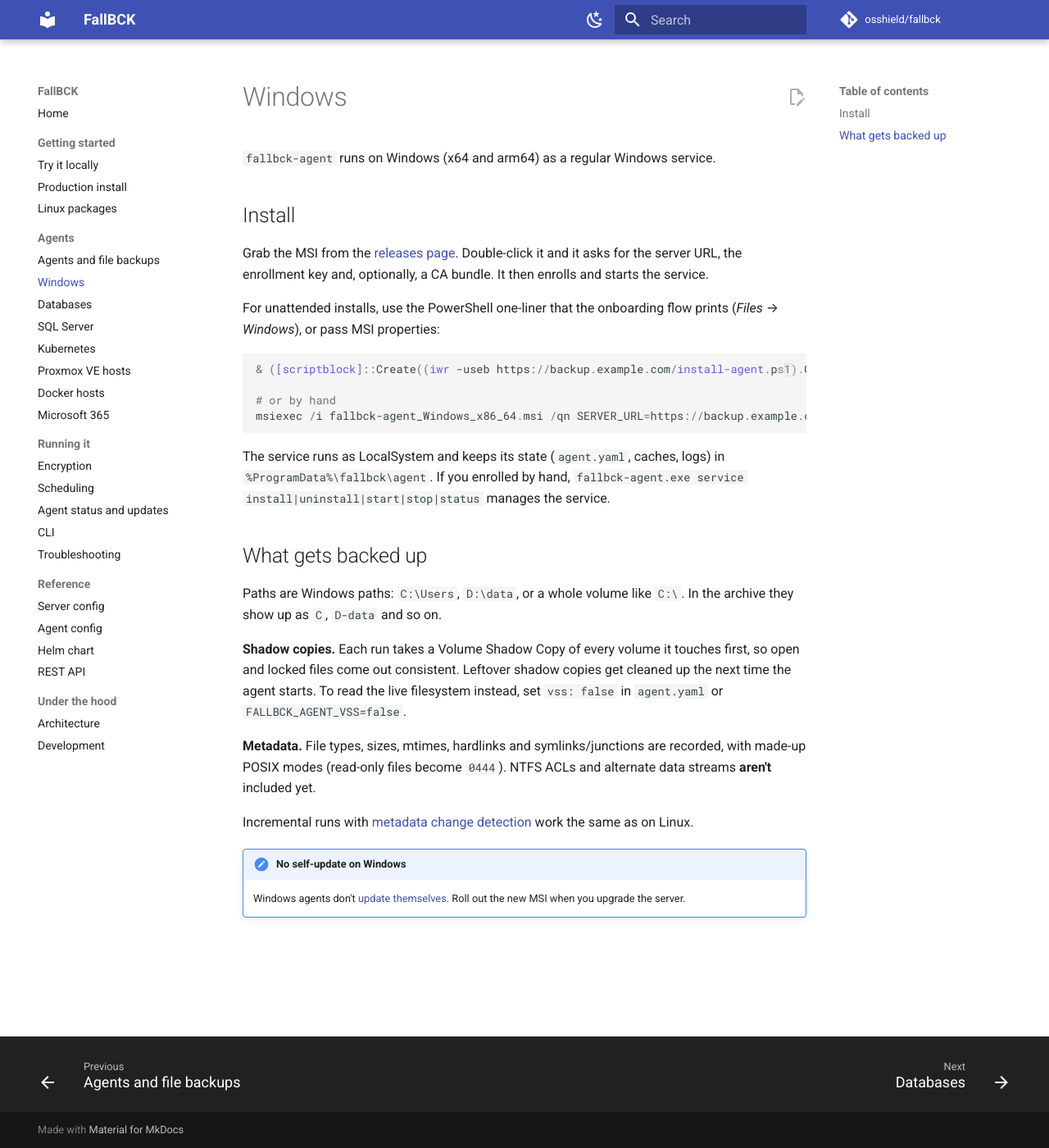
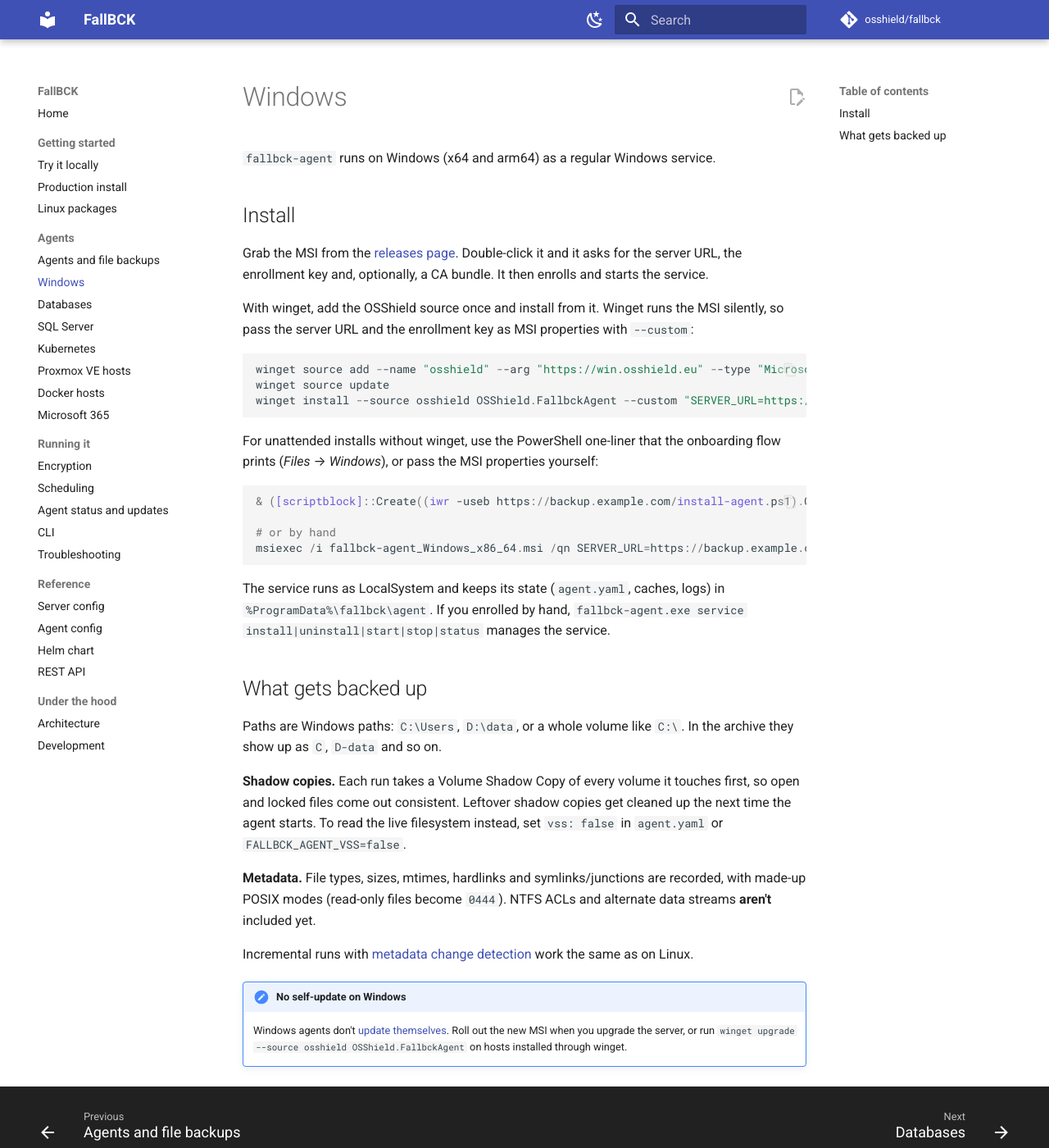
Before and after one commit to OSShield/fallbck, an MkDocs documentation site: the page built from docs/agents/windows.md, in a window 1280 px wide and 1400 px high. Shown: the whole window at 82% size. Built offline with MkDocs 1.6.1 and Material for MkDocs 9.7.7, drawn with Linux system fonts in a browser that asks for light colours; comment, search, counter and statistics services are not loaded.

Commit message:
Update to osshield package repository, add winget repo

````diff
--- a/.goreleaser.yml
+++ b/.goreleaser.yml
@@ -267,7 +267,7 @@ nfpms:
       fields:
         Bugs: https://github.com/osshield/fallbck/issues
 
-# Images for oci.fi/fallbck/*, built from the binaries above (the Dockerfiles only copy
+# Images for cr.osshield.eu/fallbck/*, built from the binaries above (the Dockerfiles only copy
 # $TARGETPLATFORM/<binary>). Like the package uploads, they only run from a local
 # release (GitHub Actions has no registry login); arm64 needs binfmt/QEMU on the host.
 dockers_v2:
--- a/docs/agents/windows.md
+++ b/docs/agents/windows.md
@@ -6,7 +6,15 @@
 
 Grab the MSI from the [releases page](https://github.com/osshield/fallbck/releases). Double-click it and it asks for the server URL, the enrollment key and, optionally, a CA bundle. It then enrolls and starts the service.
 
-For unattended installs, use the PowerShell one-liner that the onboarding flow prints (*Files* → *Windows*), or pass MSI properties:
+With winget, add the OSShield source once and install from it. Winget runs the MSI silently, so pass the server URL and the enrollment key as MSI properties with `--custom`:
+
+```powershell
+winget source add --name "osshield" --arg "https://win.osshield.eu" --type "Microsoft.Rest"
+winget source update
+winget install --source osshield OSShield.FallbckAgent --custom "SERVER_URL=https://backup.example.com TOKEN=<enrollment token>"
+```
+
+For unattended installs without winget, use the PowerShell one-liner that the onboarding flow prints (*Files* → *Windows*), or pass the MSI properties yourself:
 
 ```powershell
 & ([scriptblock]::Create((iwr -useb https://backup.example.com/install-agent.ps1).Content)) -Token <enrollment token>
@@ -28,4 +36,4 @@ Paths are Windows paths: `C:\Users`, `D:\data`, or a whole volume like `C:\`. In
 Incremental runs with [metadata change detection](index.md#incremental-runs-on-pxar-v2) work the same as on Linux.
 
 !!! note "No self-update on Windows"
-    Windows agents don't [update themselves](../operations/agent-status.md#agent-updates). Roll out the new MSI when you upgrade the server.
+    Windows agents don't [update themselves](../operations/agent-status.md#agent-updates). Roll out the new MSI when you upgrade the server, or run `winget upgrade --source osshield OSShield.FallbckAgent` on hosts installed through winget.
````
Also changed, not shown: docs/agents/databases.md (+1 -1 lines), docs/agents/docker.md (+1 -1 lines), docs/development.md (+0 -2 lines), docs/getting-started/production.md (+1 -1 lines), docs/reference/helm.md (+1 -1 lines), web/static/js/onboarding.js (+15 -9 lines), 8 other files.
